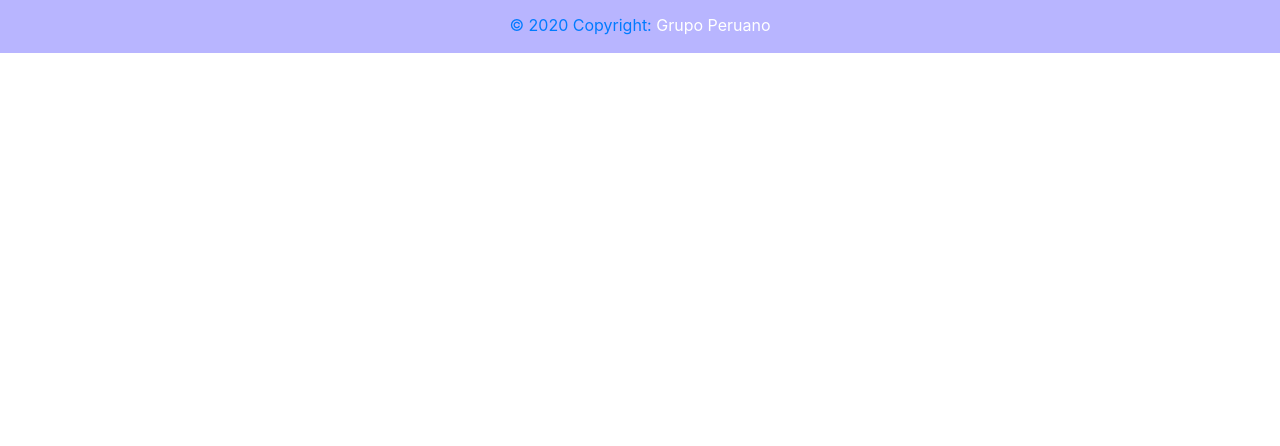
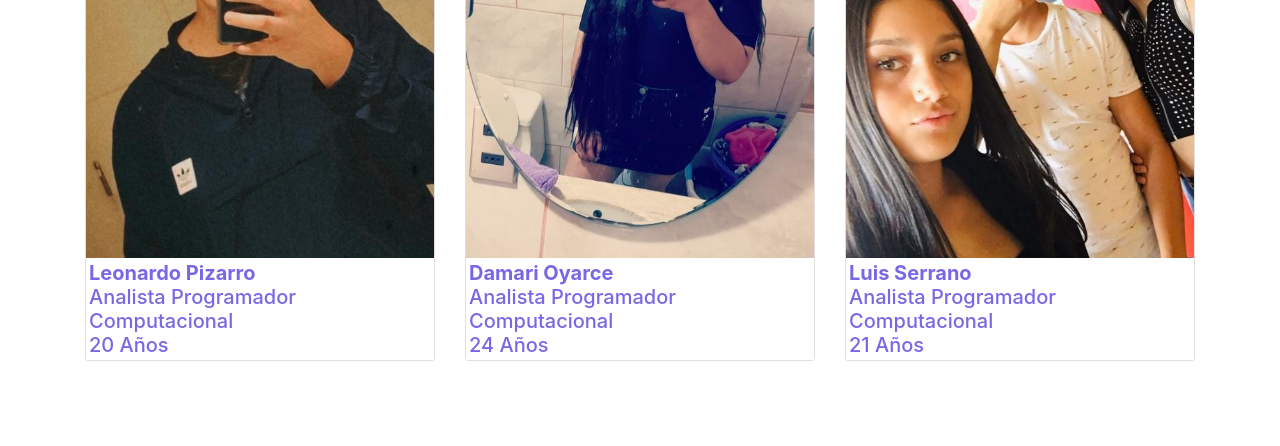
Before and after one commit to LeoPizarroG/Pagina-Web-Ashe-Eme-, a plain HTML site: page aboutus.html in a window 1280 px wide. Shown: the part 299-745 px from the top of the page. Drawn offline with Linux system fonts and the light colour scheme.

Commit message:
Pagina Sobre Nosotros
Desarrollo pagina sobre nosotros casi completa, faltan detalles.

```diff
--- a/aboutus.html
+++ b/aboutus.html
@@ -56,6 +56,54 @@
 
         </div>
       </nav>
+
+      <!--CARDS-->
+
+       <!-- Container-->
+       <div class="container mt-5 mb-5">
+        <div class="row">
+            <div class="col">
+                <h3><div class="card mb-3" style="max-width: 22rem;">
+
+                  <div class="card-block">
+                    <div class="">
+                      <img class="card-img-top" src="assets/img/Nosotros/Leonardo_Pizarro.jpg" alt="Imagen">
+                    </div>
+                    <p class="card-text"><b>Leonardo Pizarro</b> <br> Analista Programador Computacional <br>
+                      20 Años
+                    </p>
+                  </div>
+                </div></h3>
+            </div>
+            <div class="col">
+              <h3><div class="card mb-3" style="max-width: 22rem;">
+                <div class="card-block">
+                  <div class="">
+                    <img class="card-img-top" src="assets/img/Nosotros/Damari_Oyarce.jpg" alt="Imagen">
+                  </div>
+                  <p class="card-text"><b>Damari Oyarce</b> <br> Analista Programador Computacional <br>
+                    24 Años
+                  </p>
+                </div>
+              </div></h3>
+          </div>
+          <div class="col">
+            <h3><div class="card mb-3" style="max-width: 22rem;">
+              <div class="card-block">
+                <div class="">
+                  <img class="card-img-top" src="assets/img/Nosotros/Luis_Serrano.jpeg" alt="Imagen">
+                </div>
+                <p class="card-text"><b>Luis Serrano</b> <br> Analista Programador Computacional <br>
+                  21 Años
+                </p>
+              </div>
+            </div></h3>
+        </div>
+    </div>
+</div>
+
+
+
 
        <!-- Footer -->
        <footer class="page-footer font-small mdb-color lighten-3 pt-4">
```
Also changed, not shown: assets/img/Nosotros/Damari_Oyarce.jpg (added), assets/img/Nosotros/Leonardo_Pizarro.jpg (added), assets/img/Nosotros/Luis_Serrano.jpeg (added).
